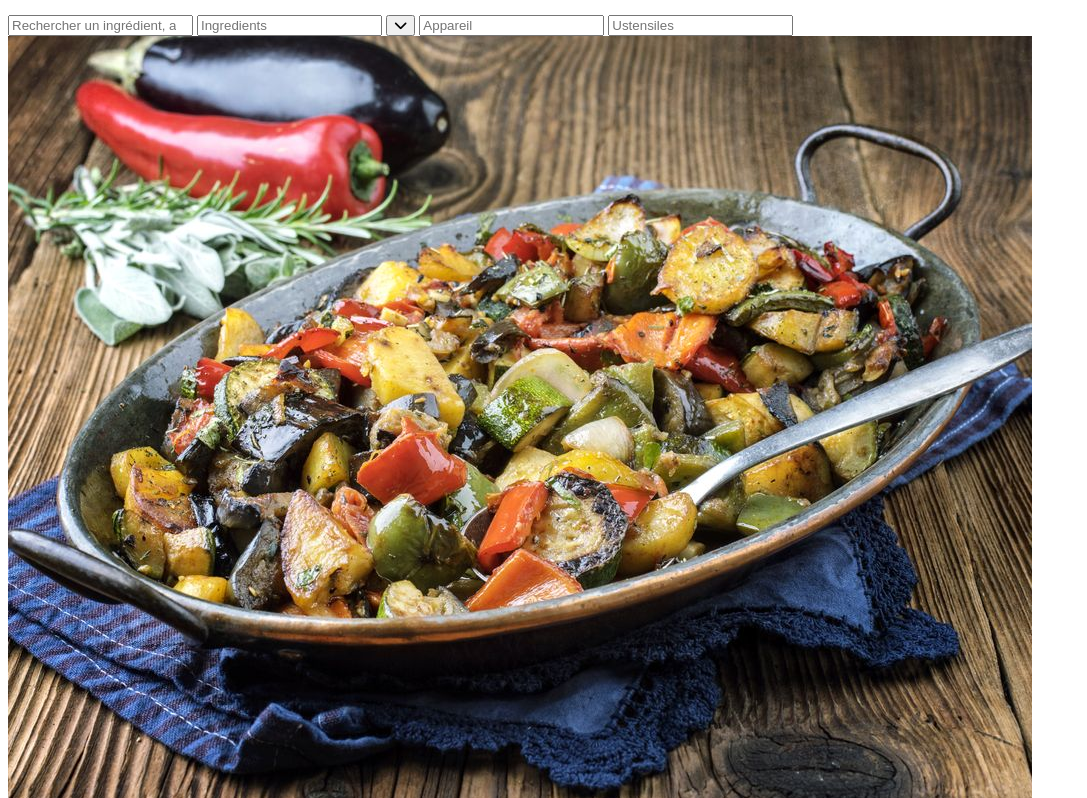
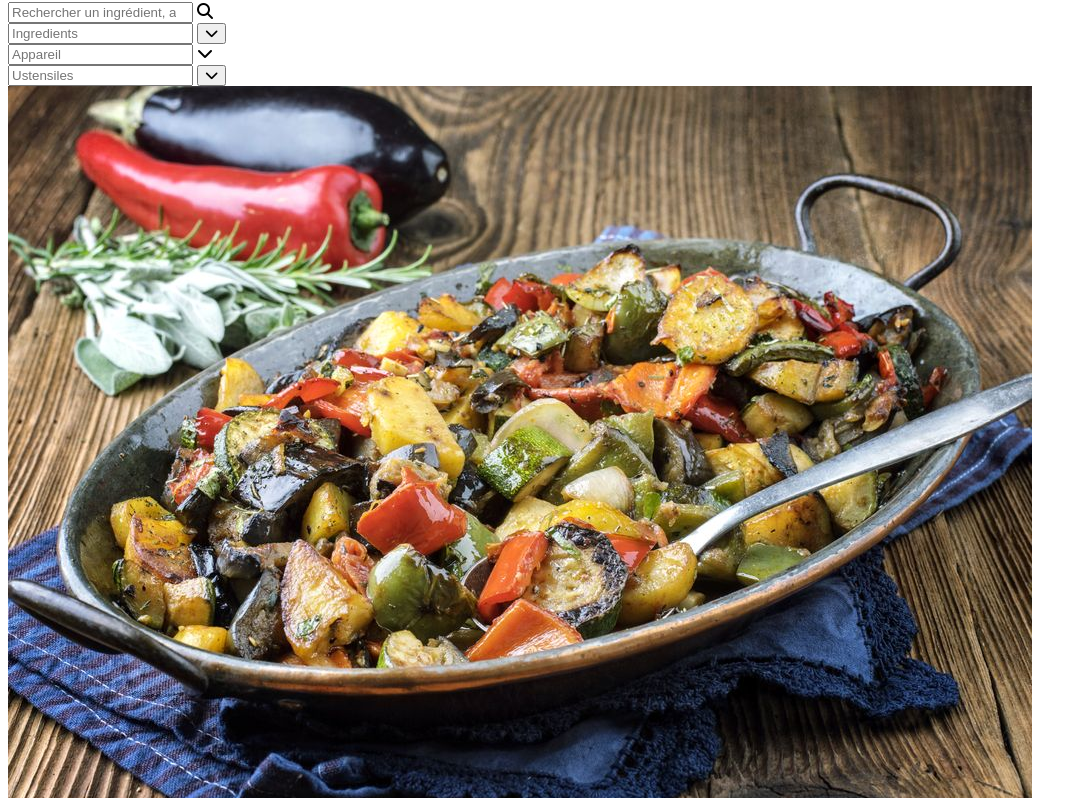
Before and after one commit to Fenzrael/GlennJOLLY_6_25102021, a website: page index.html in a window 1280 px wide. Shown: the part 124-922 px from the top of the page, without its empty margins (0-1087 px from the left). Drawn offline with Linux system fonts and the light colour scheme.

Commit message:
reorganisation html

```diff
--- a/index.html
+++ b/index.html
@@ -23,7 +23,7 @@
 
   <body>
     <header class="header">
-      <div
+      <section
         class="header__presentation presentation"
         aria-label="Presentation Enterprise"
       >
@@ -35,15 +35,50 @@
         <h1 class="presentation__title" aria-label="Enterprise Name">
           Les petits plats
         </h1>
-      </div>
-      <input
-        type="search"
-        placeholder="Rechercher un ingrédient, appareil, ustensiles ou une recette"
-      />
-      <input type="search" placeholder="Ingredients" id="ingredients" />
-      <button><i class="fas fa-chevron-down"></i></button>
-      <input type="search" placeholder="Appareil " id="device" />
-      <input type="search" placeholder="Ustensiles" id="utensils" />
+      </section>
+
+      <section class="input">
+        <div class="input__main main">
+          <input
+            type="search"
+            placeholder="Rechercher un ingrédient, appareil, ustensiles ou une recette"
+            class="main__search"
+          />
+          <span class="fas fa-search main__icon"></span>
+        </div>
+
+        <div class="input__ingredients secondary">
+          <input
+            type="search"
+            placeholder="Ingredients"
+            id="ingredients"
+            class="secondary__search"
+          />
+          <button>
+            <span class="fas fa-chevron-down secondary__icon"></span>
+          </button>
+        </div>
+
+        <div class="input__devices secondary">
+          <input type="search" placeholder="Appareil " id="device"
+          class="secondary__search/>
+          <button>
+            <span class="fas fa-chevron-down secondary__icon"></span>
+          </button>
+        </div>
+
+        <div class="input__ustensils secondary">
+          <input
+            type="search"
+            placeholder="Ustensiles"
+            id="utensils"
+            class="secondary__search"
+          />
+          <button>
+            <span class="fas fa-chevron-down secondary__icon"></span>
+          </button>
+        </div>
+      </section>
     </header>
     <main>
       <section id="recipes" class="recipes"></section>
```
Also changed, not shown: scripts/index.js (+13 -0 lines).
